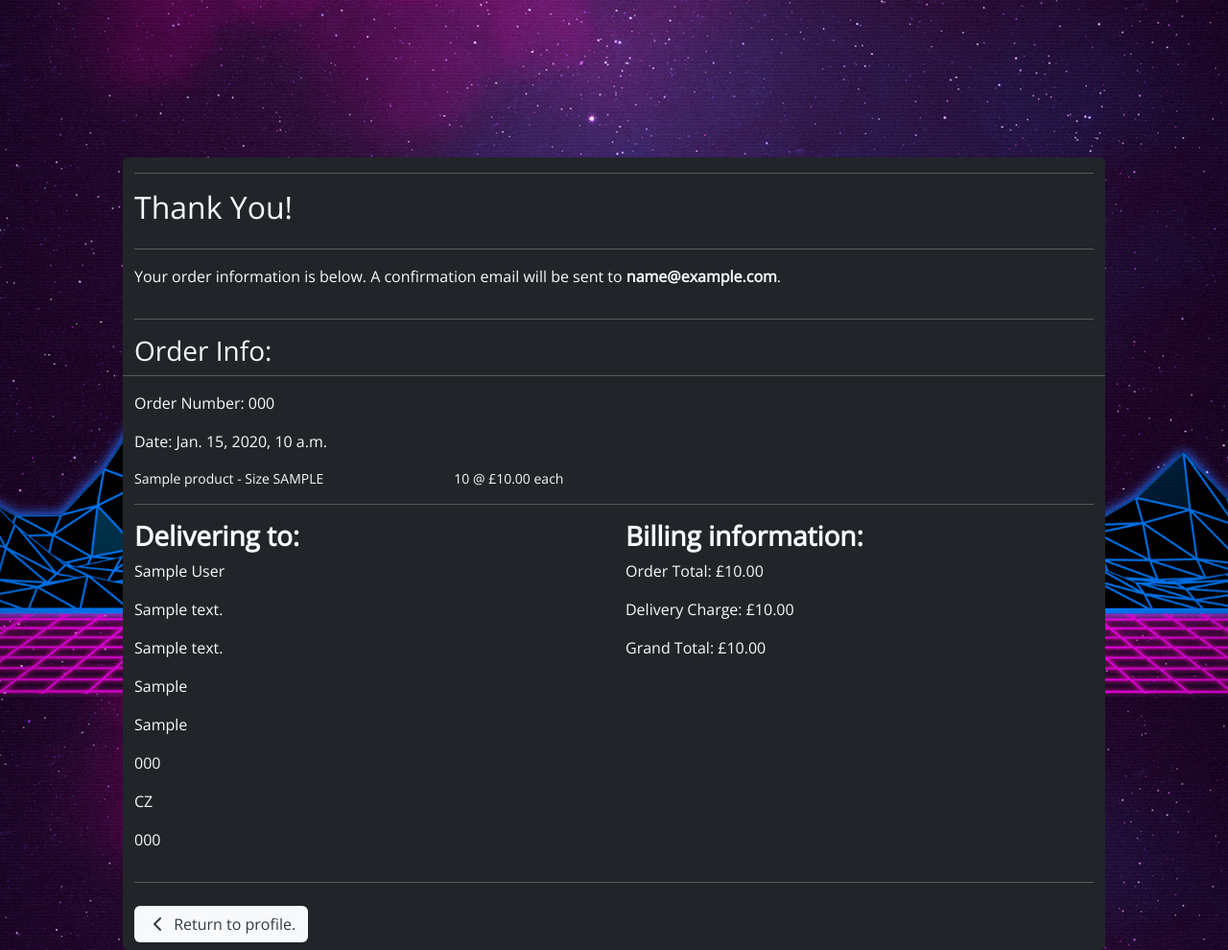
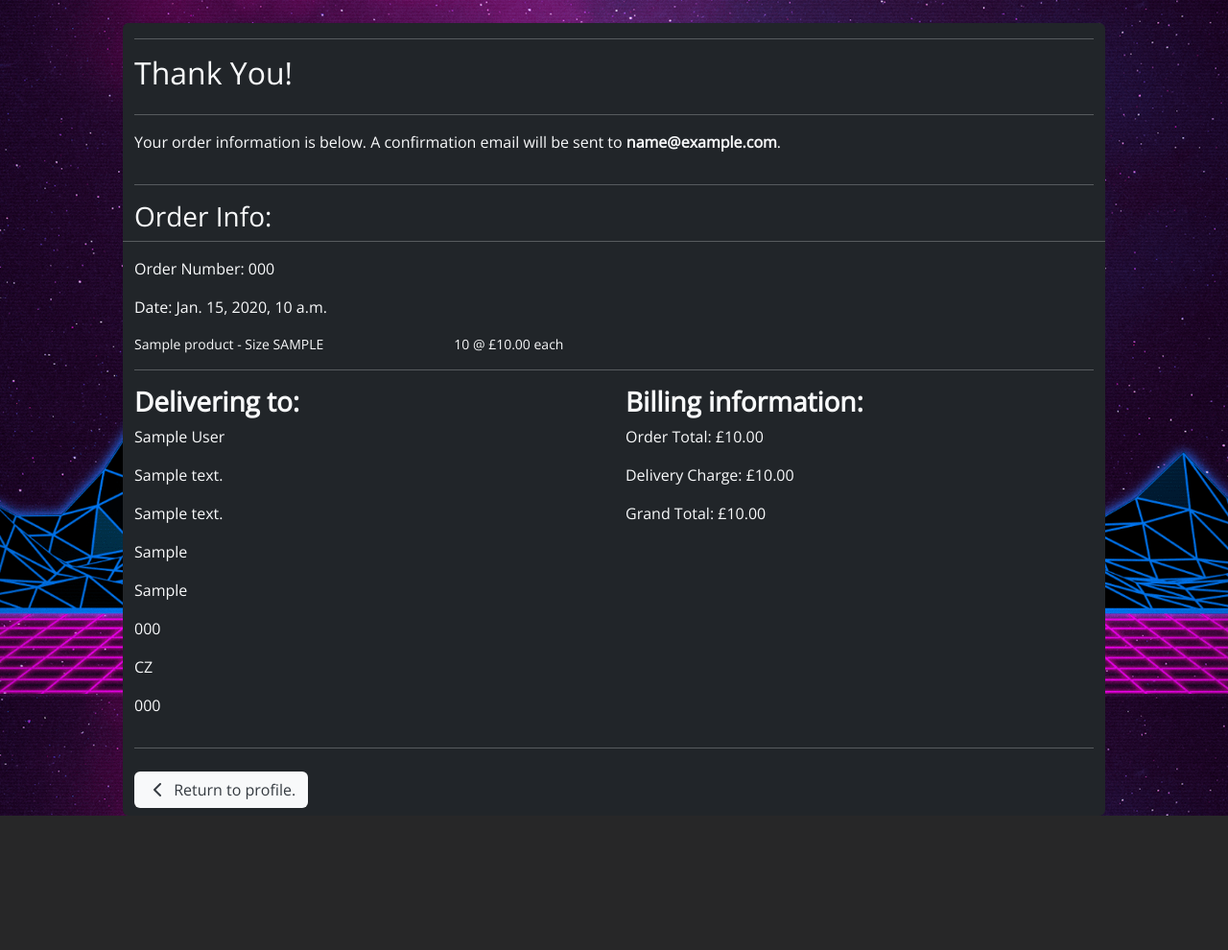
Before and after one commit to joshfreeman00/VideoGameEmporium-MS4, a Django app: page /profile/order_history/000 in a window 1280 px wide. Shown: the part 77-1067 px from the top of the page at 96% size. After the commit the page ends 927 px from the top, so only its background shows below. Run offline with Django 3.2, Linux system fonts and the light colour scheme; tables that the repository leaves empty hold one stand-in row (values such as "Sample post"); some libraries are stand-ins or nearby versions.

Commit message:
Remove unnecessary

```diff
--- a/checkout/templates/checkout/checkout_success.html
+++ b/checkout/templates/checkout/checkout_success.html
@@ -5,16 +5,8 @@
 <link rel="stylesheet" href="{% static 'checkout/css/checkout.css' %}">
 {% endblock %}
 
-{% block page_header %}
-<div class="container header-container">
-    <div class="row">
-        <div class="col"></div>
-    </div>
-</div>
-{% endblock %}
-
 {% block content %}
-<div class="container bg-dark rounded text-light">
+<div class="container bg-dark rounded text-light my-4">
     <div class="row">
         <div class="col">
             <hr>
```
